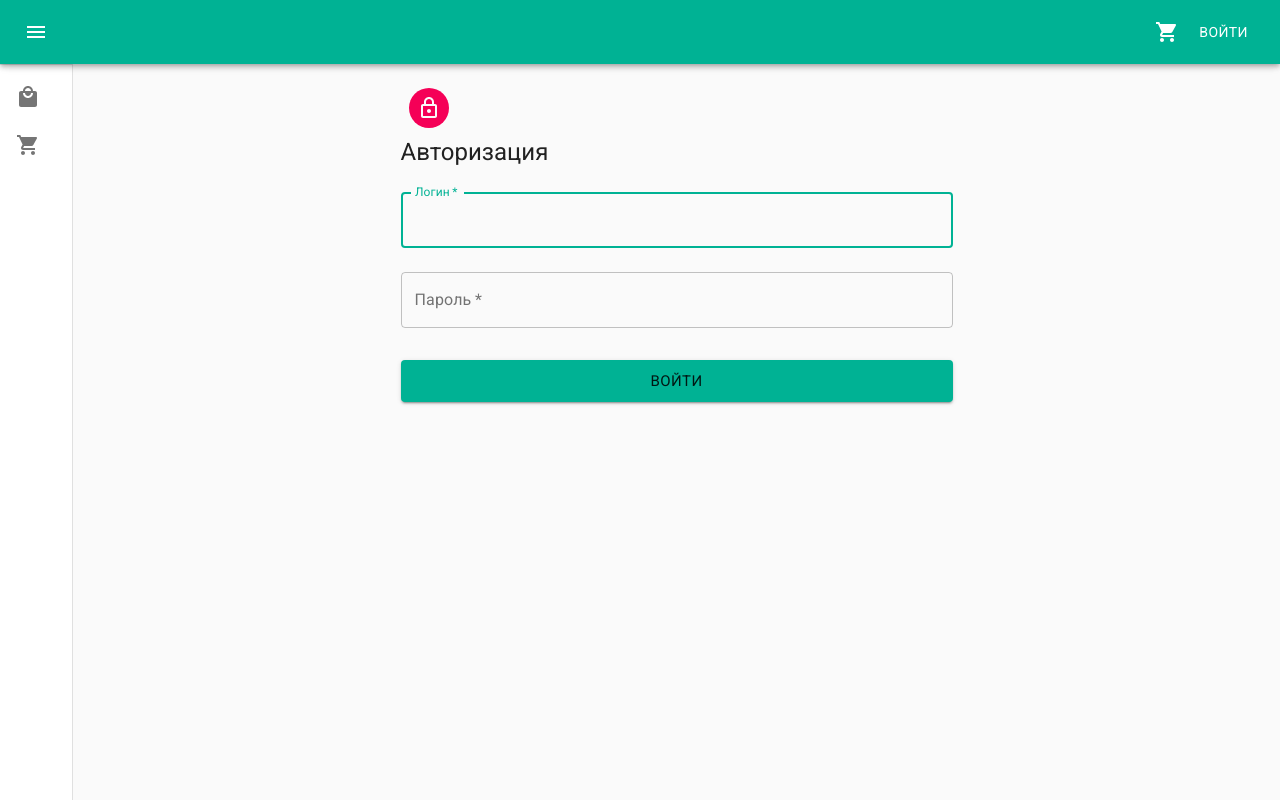
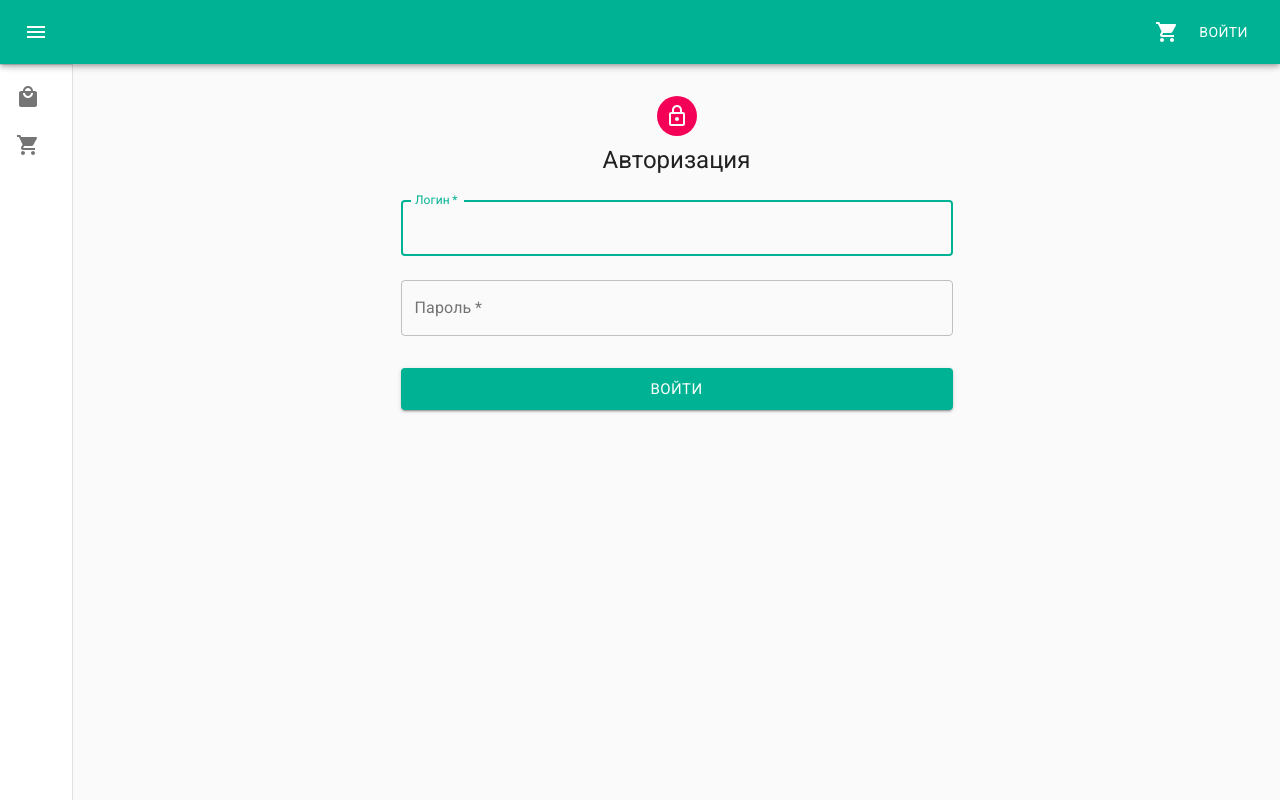
Before and after one commit to Blizzardnya/lunch-front-react, a React (Create React App) app: page /login in a window 1280 px wide. Built offline with nearby package versions, Linux system fonts and the light colour scheme; what normalizr would draw is missing.

Commit message:
Fixed LoginPage styles

```diff
--- a/src/pages/LoginPage.tsx
+++ b/src/pages/LoginPage.tsx
@@ -16,6 +16,9 @@ import { login } from "../redux/slices/accountSlice";
 const useStyles = makeStyles((theme) => ({
   paper: {
     marginTop: theme.spacing(8),
+    display: "flex",
+    flexDirection: "column",
+    alignItems: "center",
   },
   avatar: {
     margin: theme.spacing(1),
@@ -27,6 +30,7 @@ const useStyles = makeStyles((theme) => ({
   },
   submit: {
     margin: theme.spacing(3, 0, 2),
+    color: "#fff",
   },
 }));
 
```
